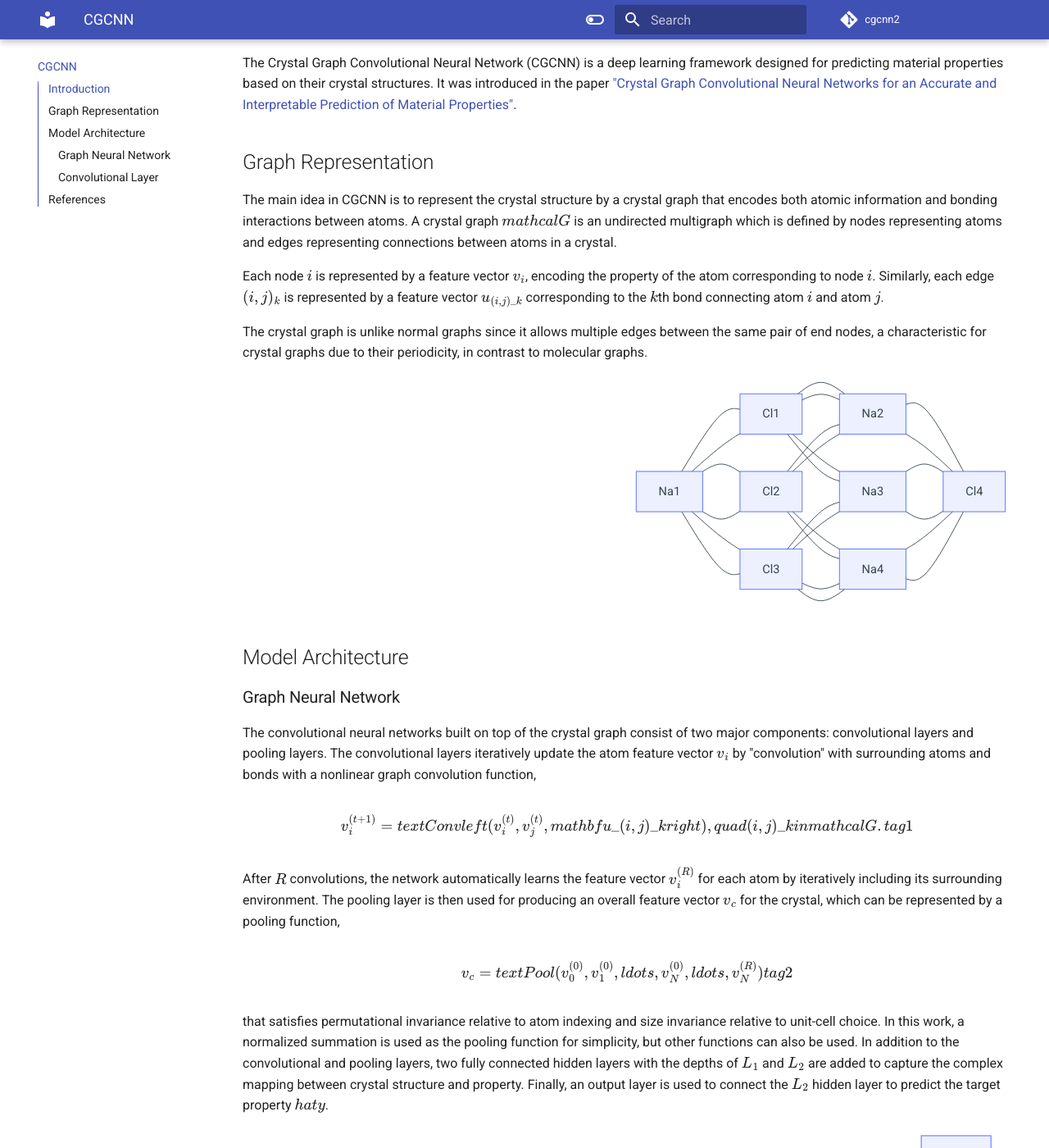
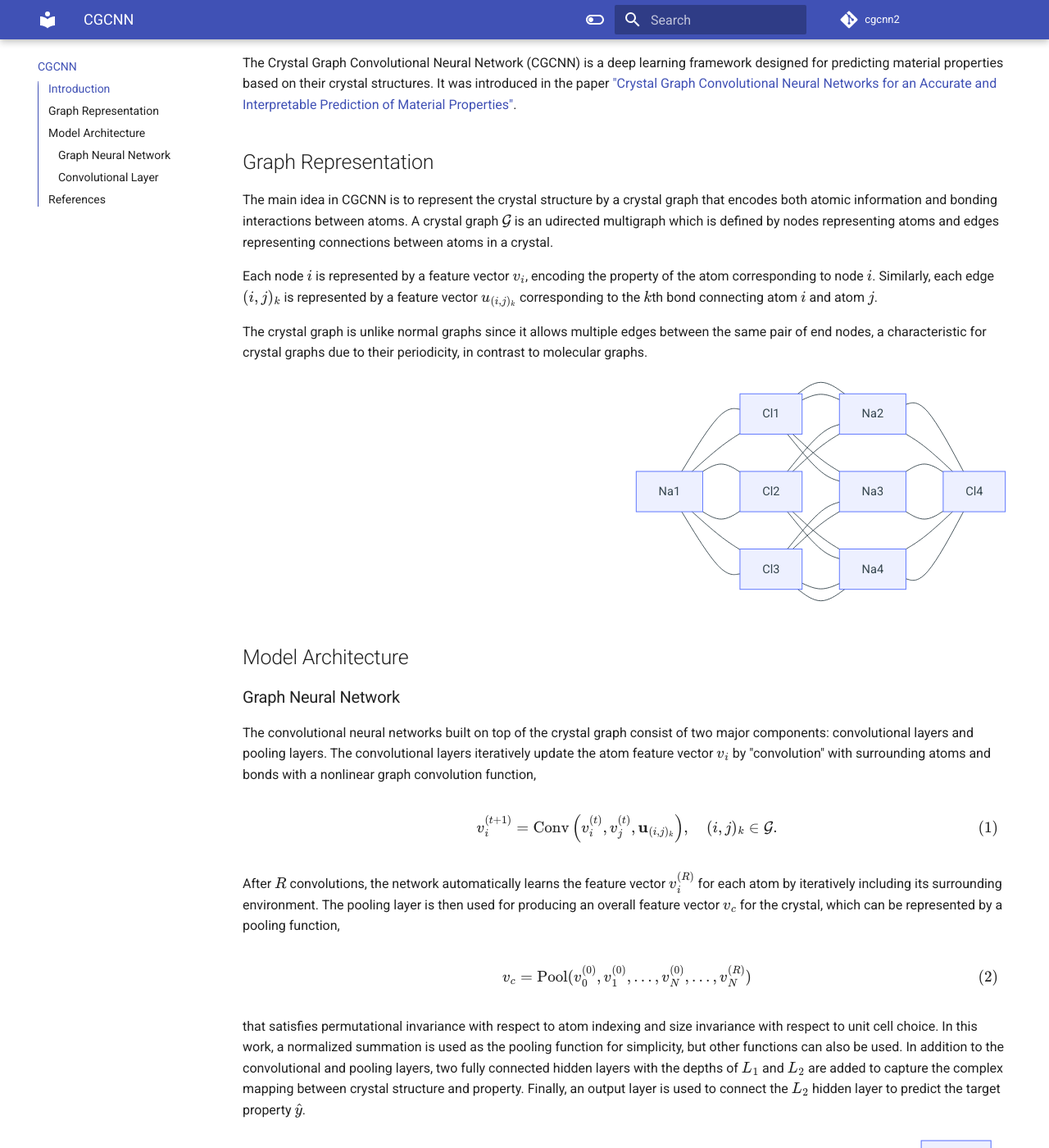
Before and after one commit to jcwang587/cgcnn2, an MkDocs documentation site: the page built from docs/2_cgcnn.md, in a window 1280 px wide and 1400 px high, scrolled down 215 px. Shown: the whole window at 82% size. Built offline with MkDocs 1.6.1 and Material for MkDocs 9.7.7, drawn with Linux system fonts in a browser that asks for light colours; comment, search, counter and statistics services are not loaded.

Commit message:
add math support

````diff
--- a/.pre-commit-config.yaml
+++ b/.pre-commit-config.yaml
@@ -25,3 +25,4 @@ repos:
         additional_dependencies:
           - mdformat-gfm
           - mdformat-black
+          - mdformat-myst
--- a/docs/2_cgcnn.md
+++ b/docs/2_cgcnn.md
@@ -8,9 +8,9 @@ The Crystal Graph Convolutional Neural Network (CGCNN) is a deep learning framew
 
 ## Graph Representation
 
-The main idea in CGCNN is to represent the crystal structure by a crystal graph that encodes both atomic information and bonding interactions between atoms. A crystal graph $\\mathcal{G}$ is an undirected multigraph which is defined by nodes representing atoms and edges representing connections between atoms in a crystal.
+The main idea in CGCNN is to represent the crystal structure by a crystal graph that encodes both atomic information and bonding interactions between atoms. A crystal graph $\mathcal{G}$ is an udirected multigraph which is defined by nodes representing atoms and edges representing connections between atoms in a crystal.
 
-Each node $i$ is represented by a feature vector $v_i$, encoding the property of the atom corresponding to node $i$. Similarly, each edge $(i,j)_k$ is represented by a feature vector $u_{(i,j)\_k}$ corresponding to the $k$th bond connecting atom $i$ and atom $j$.
+Each node $i$ is represented by a feature vector $v_i$, encoding the property of the atom corresponding to node $i$. Similarly, each edge $(i,j)_k$ is represented by a feature vector $u_{(i,j)_k}$ corresponding to the $k$th bond connecting atom $i$ and atom $j$.
 
 The crystal graph is unlike normal graphs since it allows multiple edges between the same pair of end nodes, a characteristic for crystal graphs due to their periodicity, in contrast to molecular graphs.
 
@@ -23,6 +23,7 @@ The crystal graph is unlike normal graphs since it allows multiple edges between
     ar
     style="width: 100%; height: 300px;">
 </model-viewer>
+
 
 ```mermaid
 graph LR
@@ -51,8 +52,9 @@ graph LR
     G --- H
     G --- H
 ```
+</div>
 
-</div>
+
 
 ## Model Architecture
 
@@ -61,16 +63,16 @@ graph LR
 The convolutional neural networks built on top of the crystal graph consist of two major components: convolutional layers and pooling layers. The convolutional layers iteratively update the atom feature vector $v_i$ by "convolution" with surrounding atoms and bonds with a nonlinear graph convolution function,
 
 $$
-v_i^{(t+1)} = \\text{Conv}\\left(v_i^{(t)}, v_j^{(t)}, \\mathbf{u}\_{(i,j)\_k}\\right), \\quad (i,j)\_k \\in \\mathcal{G}. \\tag{1}
+v_i^{(t+1)} = \text{Conv}\left(v_i^{(t)}, v_j^{(t)}, \mathbf{u}_{(i,j)_k}\right), \quad (i,j)_k \in \mathcal{G}. \tag{1}
 $$
 
-After $R$ convolutions, the network automatically learns the feature vector $v_i^{(R)}$ for each atom by iteratively including its surrounding environment. The pooling layer is then used for producing an overall feature vector $v_c$ for the crystal, which can be represented by a pooling function,
+After $R$ convolutions, the network automatically learns the  feature vector $v_i^{(R)}$ for each atom by iteratively including its surrounding environment. The pooling layer is then used for producing an overall feature vector $v_c$ for the crystal, which can be represented by a pooling function,
 
 $$
-v_c = \\text{Pool}(v_0^{(0)}, v_1^{(0)}, \\ldots, v_N^{(0)}, \\ldots, v_N^{(R)}) \\tag{2}
+v_c = \text{Pool}(v_0^{(0)}, v_1^{(0)}, \ldots, v_N^{(0)}, \ldots, v_N^{(R)}) \tag{2}
 $$
 
-that satisfies permutational invariance relative to atom indexing and size invariance relative to unit-cell choice. In this work, a normalized summation is used as the pooling function for simplicity, but other functions can also be used. In addition to the convolutional and pooling layers, two fully connected hidden layers with the depths of $L_1$ and $L_2$ are added to capture the complex mapping between crystal structure and property. Finally, an output layer is used to connect the $L_2$ hidden layer to predict the target property $\\hat{y}$.
+that satisfies permutational invariance with respect to atom indexing and size invariance with respect to unit cell choice. In this work, a normalized summation is used as the pooling function for simplicity, but other functions can also be used. In addition to the convolutional and pooling layers, two fully connected hidden layers with the depths of $L_1$ and $L_2$ are added to capture the complex mapping between crystal structure and property. Finally, an output layer is used to connect the $L_2$ hidden layer to predict the target property $\hat{y}$.
 
 ```mermaid
 graph LR
````
Also changed, not shown: other parts of docs/2_cgcnn.md (+11 -11 lines).
